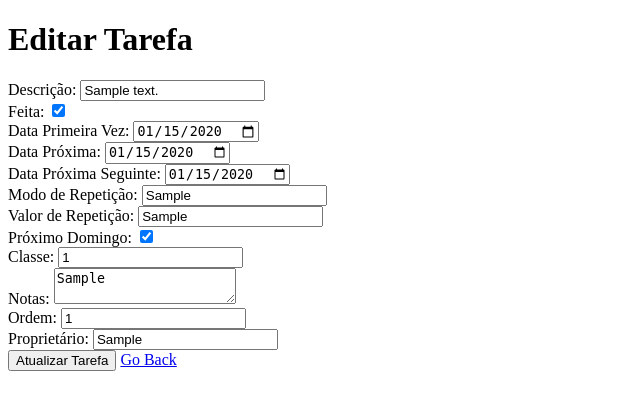
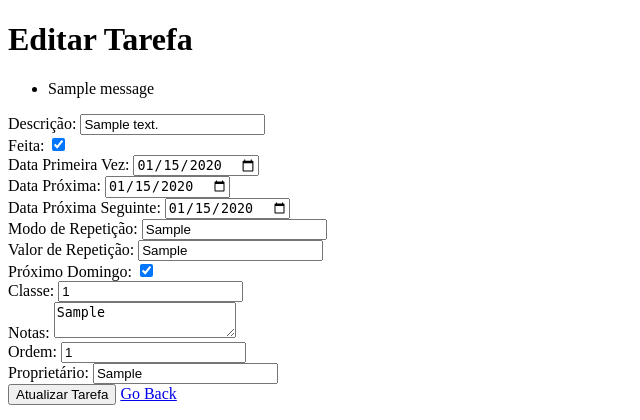
Before and after one commit to StephaniePlatvoet/tarefa2, a Flask app: page /editar_tarefa/1 in a window 1280 px wide. Shown: the top 420 px of the page, without its empty margins (0-640 px from the left). Run offline with Flask 3, Linux system fonts and the light colour scheme; tables that the repository leaves empty hold one stand-in row (values such as "Sample post"); one stand-in notice (Sample message) is shown.

Commit message:
Update editar_tarefa.html

```diff
--- a/templates/editar_tarefa.html
+++ b/templates/editar_tarefa.html
@@ -7,6 +7,18 @@
 </head>
 <body>
     <h1>Editar Tarefa</h1>
+
+    <!-- Exibição de mensagens flash -->
+    {% with messages = get_flashed_messages(with_categories=True) %}
+        {% if messages %}
+            <ul class="flashes">
+                {% for category, message in messages %}
+                    <li class="{{ category }}">{{ message }}</li>
+                {% endfor %}
+            </ul>
+        {% endif %}
+    {% endwith %}
+
     <form action="/atualizar_tarefa/{{ tarefa.id }}" method="POST">
         <input type="hidden" name="id" value="{{ tarefa.id }}" />
         <div>
```
